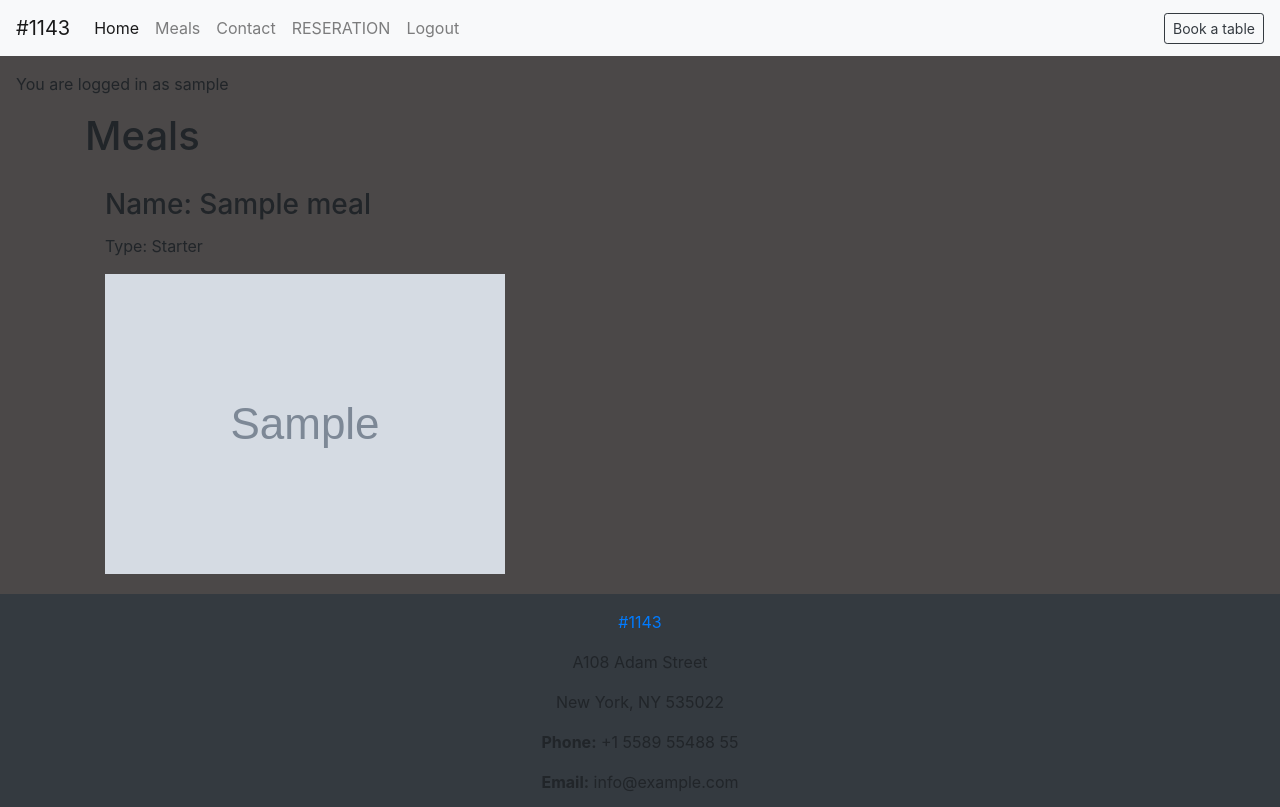
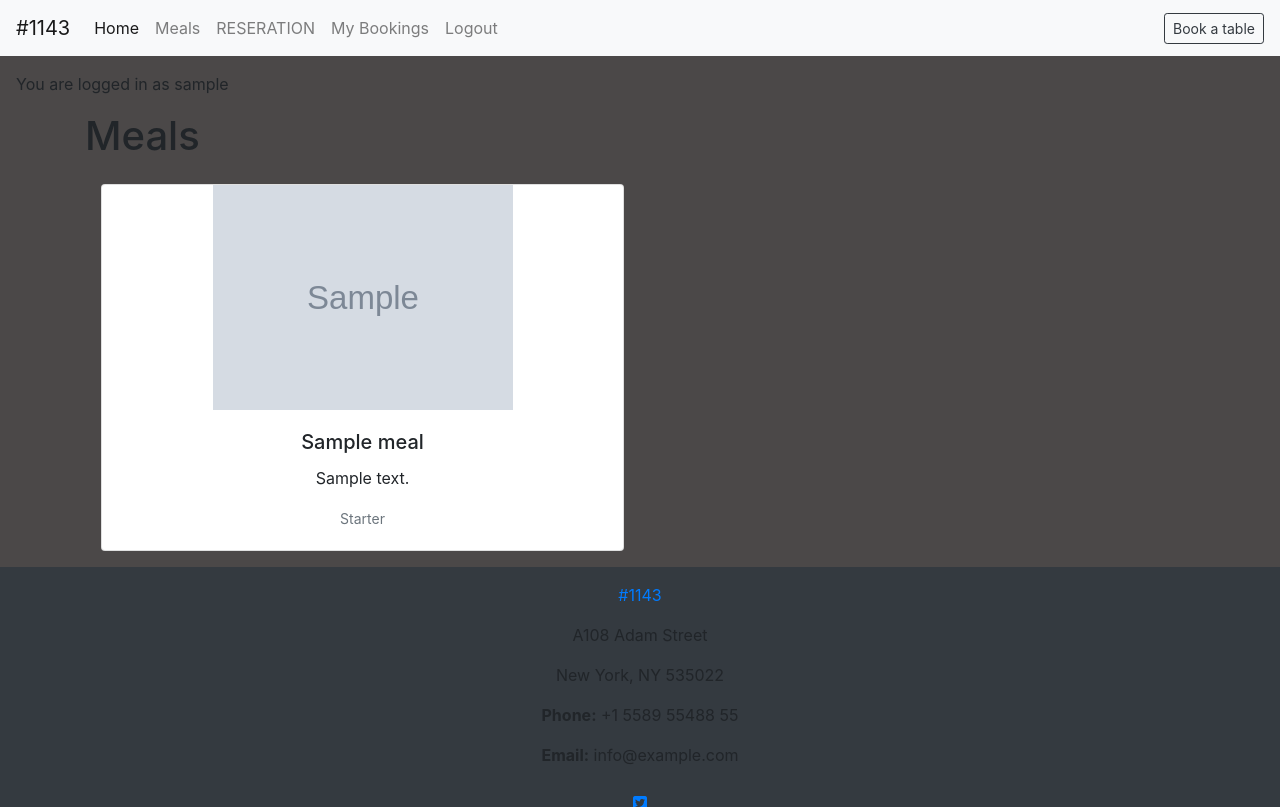
Before and after one commit to nil1143/restaurant-django, a Django app: page /meals/ in a window 1280 px wide. Shown: the top 807 px of the page. Run offline with Django 4.2, Linux system fonts and the light colour scheme; a user stored in the database is signed in; tables that the repository leaves empty hold one stand-in row (values such as "Sample post"); grey boxes marked "Sample" are stand-in pictures; some libraries are stand-ins or nearby versions.

Commit message:
urls and links fixed

```diff
--- a/reservation/models.py
+++ b/reservation/models.py
@@ -10,6 +10,5 @@ class Reservation(models.Model):
     date = models.DateField()
     time = models.TimeField()
 
-
     def __str__(self):
         return f"Reservation by {self.name}"
--- a/reservation/urls.py
+++ b/reservation/urls.py
@@ -4,5 +4,5 @@ from django.urls import path
 
 urlpatterns = [
     path('', views.reserve_table , name='reserve_table'),
-    path('reservation-list', views.ReservationList.as_view(), name='reservation-list')
+    path('reservation-list', views.ReservationList.as_view(), name='reservation_list')
 ]
--- a/static/css/style.css
+++ b/static/css/style.css
@@ -3,3 +3,15 @@ main {
     background: #4b4848;
     /* height: 600px; */
 }
+
+.meal-image {
+    display: flex;
+    width: 300px;
+    height: auto;
+}
+
+/* .card {
+    display: flex;
+    width: 330px;
+    height: auto;
+} */
--- a/templates/base.html
+++ b/templates/base.html
@@ -1,10 +1,12 @@
 {% load static %}
 
+{% url 'home' as home_url %}
+{% url 'meals' as meals_url %}
 {% url 'reserve_table' as reservation_url %}
+{% url 'reservation_list' as reservation_list_url %}
 {% url 'account_login' as login_url %}
 {% url 'account_signup' as signup_url %}
 {% url 'account_logout' as logout_url %}
-
 
 <!DOCTYPE html>
   <head>
@@ -46,20 +48,21 @@
       <div class="collapse navbar-collapse" id="navbarSupportedContent">
         <ul class="navbar-nav mr-auto">
           <li class="nav-item active">
-            <a class="nav-link" href="#"
+            <a class="nav-link" href="{% url 'home' %}"
               >Home </a
             >
           </li>
           <li class="nav-item">
-            <a class="nav-link" href="#">Meals</a>
+            <a class="nav-link" href="{% url 'meals' %}">Meals</a>
           </li>
-          <li class="nav-item">
-            <a class="nav-link" href="#">Contact</a>
-          </li>
+
           <li class="nav-item">
             <a class="nav-link" href="{% url 'reserve_table' %}">RESERATION</a>
           </li>
           {% if user.is_authenticated %}
+          <li class="nav-item">
+            <a class="nav-link" href="{% url 'reservation_list' %}">My Bookings</a>
+          </li>
 <li class="nav-item">
 	<a class="nav-link {% if request.path == logout_url %}active{% endif %}" aria-current="page" href="{% url 'account_logout' %}">Logout</a>
 </li>
--- a/templates/meals.html
+++ b/templates/meals.html
@@ -4,11 +4,25 @@
   <h1>Meals</h1>
 
   {% for meal in meal_list %}
-  <div class="card-body">
+  <!-- <div class="card-body">
   <h3 class="card-title">Name: {{meal.name}}</h3>
   <p class="card-text">Type: {{meal.meal_type}}</p>
   <img src="{{ meal.image.url }}">
-</div>
+</div> -->
+
+<div class="col-md-6 p-3">
+  <div class="card-group">
+  <div class="card align-items-center text-center">
+    <img src="{{ meal.image.url}}" class="img-fluid meal-image" alt="{{ meal.name }}">
+    <div class="card-body">
+      <h5 class="card-title">{{ meal.name }}</h5>
+      <p class="card-text text-wrap">{{ meal.description }}</p>
+      <p class="card-text"><small class="text-muted">{{ meal.meal_type }}</small></p>
+    </div>
+  </div>
+
+ </div>
+  </div>
 
 
     {% endfor %}
```
Also changed, not shown: meals/migrations/0009_alter_meals_image.py.
